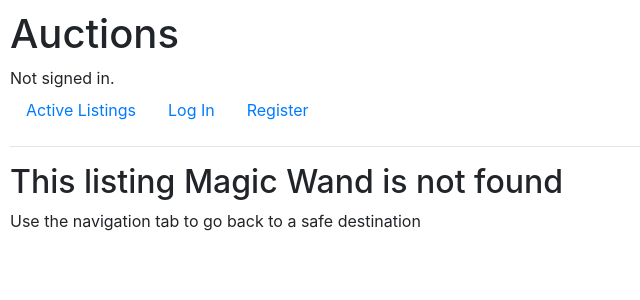
After one commit to Ourlet/CS50W_Commerce, a Django app: template commerce/auctions/templates/auctions/404.html in a window 1280 px wide. The commit adds this page. Shown: the top 300 px of the page, without its empty margins (0-640 px from the left). Run offline with Django 3.2, Linux system fonts and the light colour scheme; the template is opened without the code that fills it: values that come from a table or form of the project are taken from there, others are empty; data comes from the database, SQL or seed files in the repository; some libraries are stand-ins or nearby versions.

```diff
--- a/commerce/auctions/models.py
+++ b/commerce/auctions/models.py
@@ -41,7 +41,7 @@ class Comment(models.Model):
         return f"{self.id} : {self.item} by {self.writer} with {self.content}"
 
 class Watchlist(models.Model):
-    watcher = models.ManyToManyField(User, related_name="watchers")
+    watcher = models.ForeignKey(User, on_delete=models.CASCADE, related_name="watchers")
     watch_listing = models.ManyToManyField(Listing, related_name="watch_listings")
 
     def __str__(self):
--- /dev/null
+++ b/commerce/auctions/templates/auctions/404.html
@@ -0,0 +1,9 @@
+{% extends "auctions/layout.html" %}
+
+{% block body %}
+    <div>
+        <h2>This listing {{ listing.title }} is not found</h2>
+        <p>Use the navigation tab to go back to a safe destination</p>
+    </div>
+
+{% endblock %}
--- a/commerce/auctions/templates/auctions/index.html
+++ b/commerce/auctions/templates/auctions/index.html
@@ -4,7 +4,7 @@
     <h2>Active Listings</h2>
 
     {% for item in listings %}
-    <div><a href="{% url 'listing' item.id %}">
+    <div><a href="{% url 'listing' item.title %}">
             <h3>{{ item.title }}</h3>
             <p>{{ item.price }}</p>
             <p>{{ item.description }}</p>
--- a/commerce/auctions/templates/auctions/layout.html
+++ b/commerce/auctions/templates/auctions/layout.html
@@ -22,6 +22,9 @@
             </li>
             {% if user.is_authenticated %}
                 <li class="nav-item">
+                    <a class="nav-link" href="{% url 'create' %}">Create Listing</a>
+                </li>
+                <li class="nav-item">
                     <a class="nav-link" href="{% url 'logout' %}">Log Out</a>
                 </li>
             {% else %}
--- a/commerce/auctions/urls.py
+++ b/commerce/auctions/urls.py
@@ -9,6 +9,6 @@ urlpatterns = [
     path("logout", views.logout_view, name="logout"),
     path("register", views.register, name="register"),
     path("create", views.create, name="create"),
-    path("<int:listing_id>", views.listing, name="listing"),
-    path("<int:listing_id>", views.add_watchlist, name="watchlist"),
+    path("listing/<str:title>", views.listing, name="listing"),
+    path("listing/<str:title>", views.add_watchlist, name="watchlist"),
 ]
--- a/commerce/commerce/urls.py
+++ b/commerce/commerce/urls.py
@@ -13,6 +13,7 @@ Including another URLconf
     1. Import the include() function: from django.urls import include, path
     2. Add a URL to urlpatterns:  path('blog/', include('blog.urls'))
 """
+from django.conf.urls import handler404
 from django.contrib import admin
 from django.urls import include, path
 
```
Also changed, not shown: commerce/auctions/views.py (+12 -7 lines), commerce/auctions/migrations/0002_alter_listing_buyer.py (deleted), commerce/auctions/migrations/0002_remove_listing_watcher_alter_bid_auction_and_more.py, commerce/auctions/migrations/0004_alter_listing_buyer.py (deleted), commerce/db.sqlite3.
